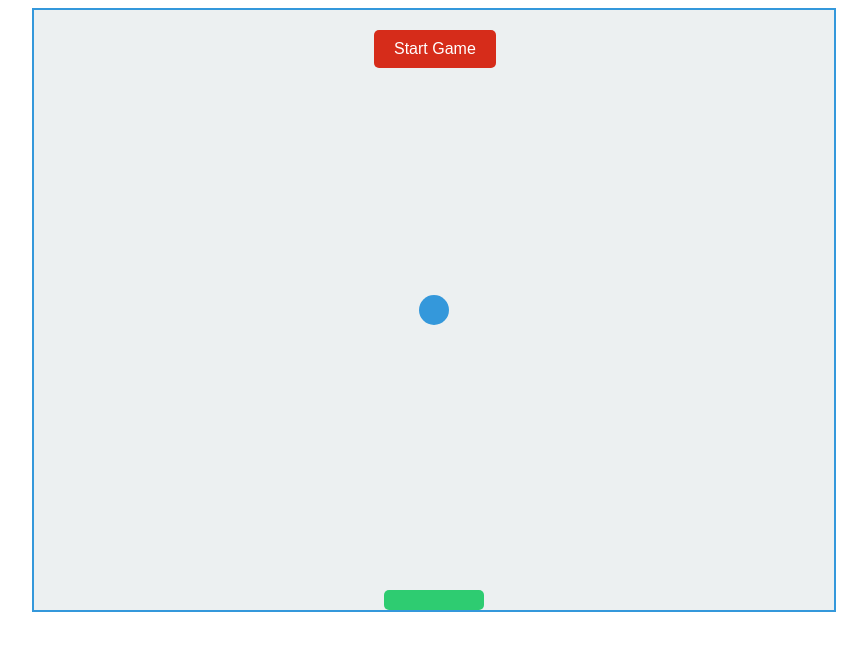
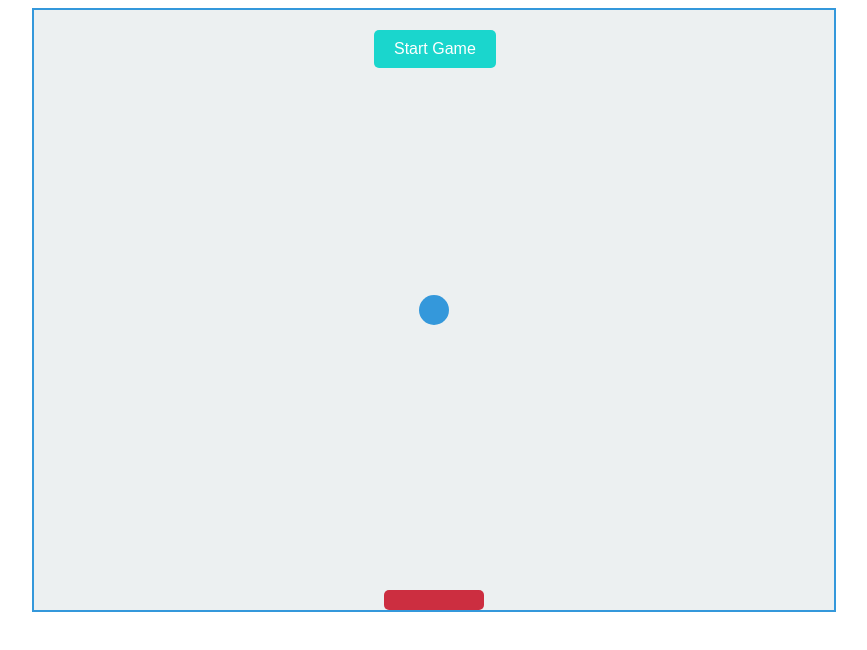
Before and after one commit to richardcrn3rd/Game_Project, a plain HTML site: page index.html in a window 1280 px wide. In both pictures the pointer is over the button "Start Game". Shown: the whole page, without its empty margins (206-1073 px from the left). Drawn offline with Linux system fonts and the light colour scheme.

Commit message:
Final Commit

```diff
--- a/styles.css
+++ b/styles.css
@@ -20,10 +20,10 @@
   left: calc(50% - 60px);
 }
 .game-container button:hover {
-  background-color: #d62c1a;
+  background-color: #1ad6cd;
 }
 .game-container .paddle {
-  background-color: #2ecc71;
+  background-color: #cc2e40;
   width: 100px;
   height: 20px;
   position: absolute;
```
